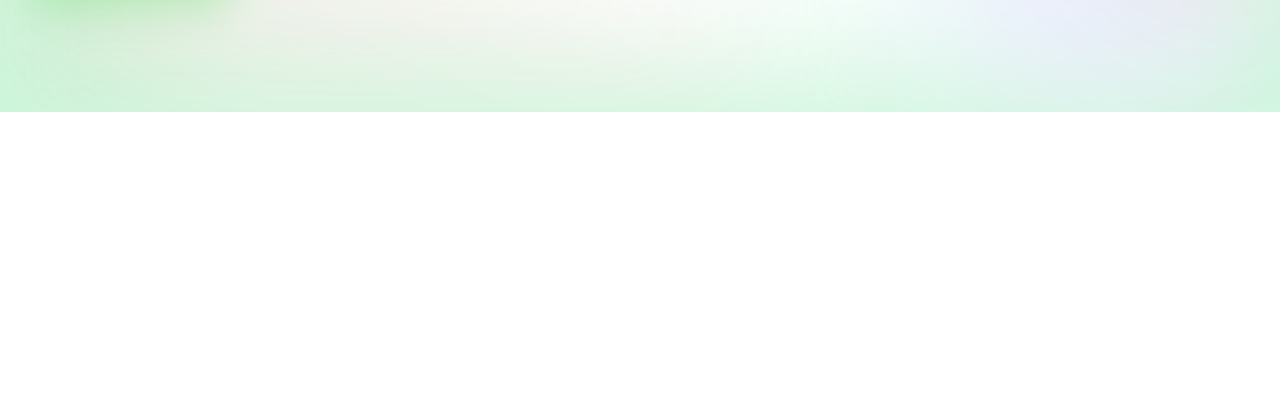
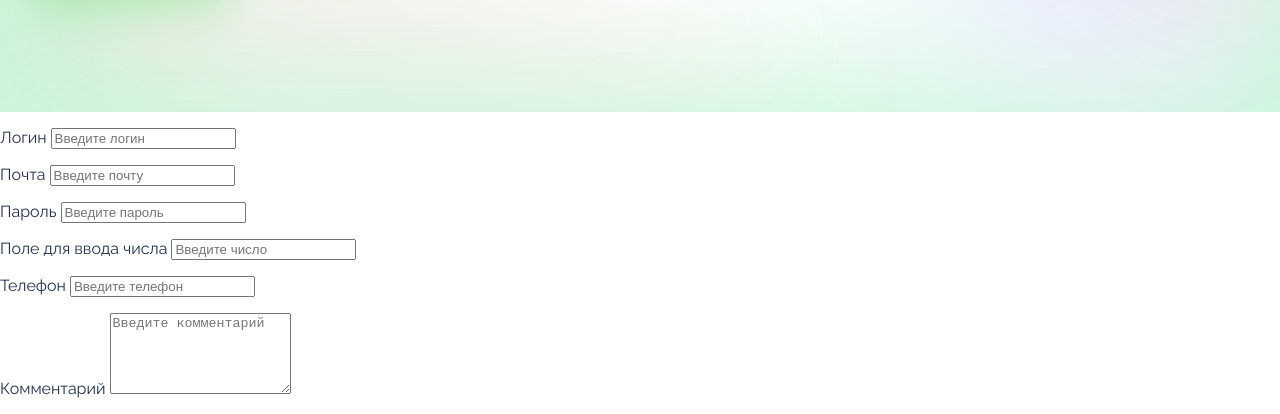
Before and after one commit to Irelions/green-corp-landing, a plain HTML site: page index.html in a window 1280 px wide. Shown: the part 708-1122 px from the top of the page. Before the commit the page ends 820 px from the top, so only its background shows below. Drawn offline with Linux system fonts and the light colour scheme.

Commit message:
add form for login

```diff
--- a/index.html
+++ b/index.html
@@ -24,6 +24,38 @@
       <img src="img/sun.png" alt="" class="about__sun-image">
       <img src="img/solar-panel.png" alt="" class="about__image">
     </div>
+
+
   </section>
+<footer>
+  <div>
+    <form>
+      <p>
+        <label>Логин</label>
+        <input type="text" placeholder="Введите логин">
+      </p>
+      <p>
+        <label>Почта</label>
+        <input type="email" placeholder="Введите почту">
+      </p>
+      <p>
+        <label>Пароль</label>
+        <input type="password" placeholder="Введите пароль">
+      </p>
+      <p>
+        <lable>Поле для ввода числа</lable>
+        <input type="number" placeholder="Введите число">
+      </p>
+      <p>
+        <label>Телефон</label>
+        <input type="tel" placeholder="Введите телефон">
+      </p>
+      <p>
+        <label>Комментарий</label>
+        <textarea rows="5" placeholder="Введите комментарий"></textarea>
+      </p>
+    </form>
+  </div>
+</footer>
 </body>
 </html>
```
